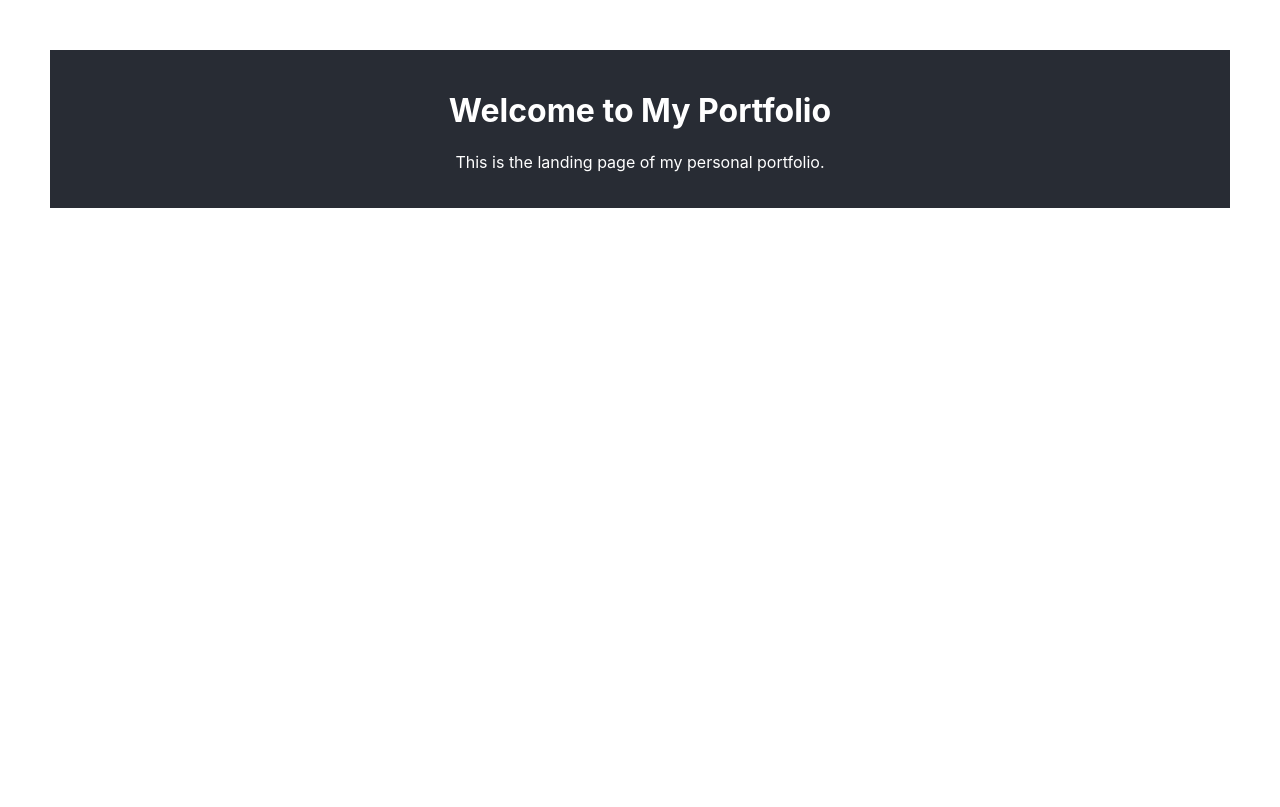
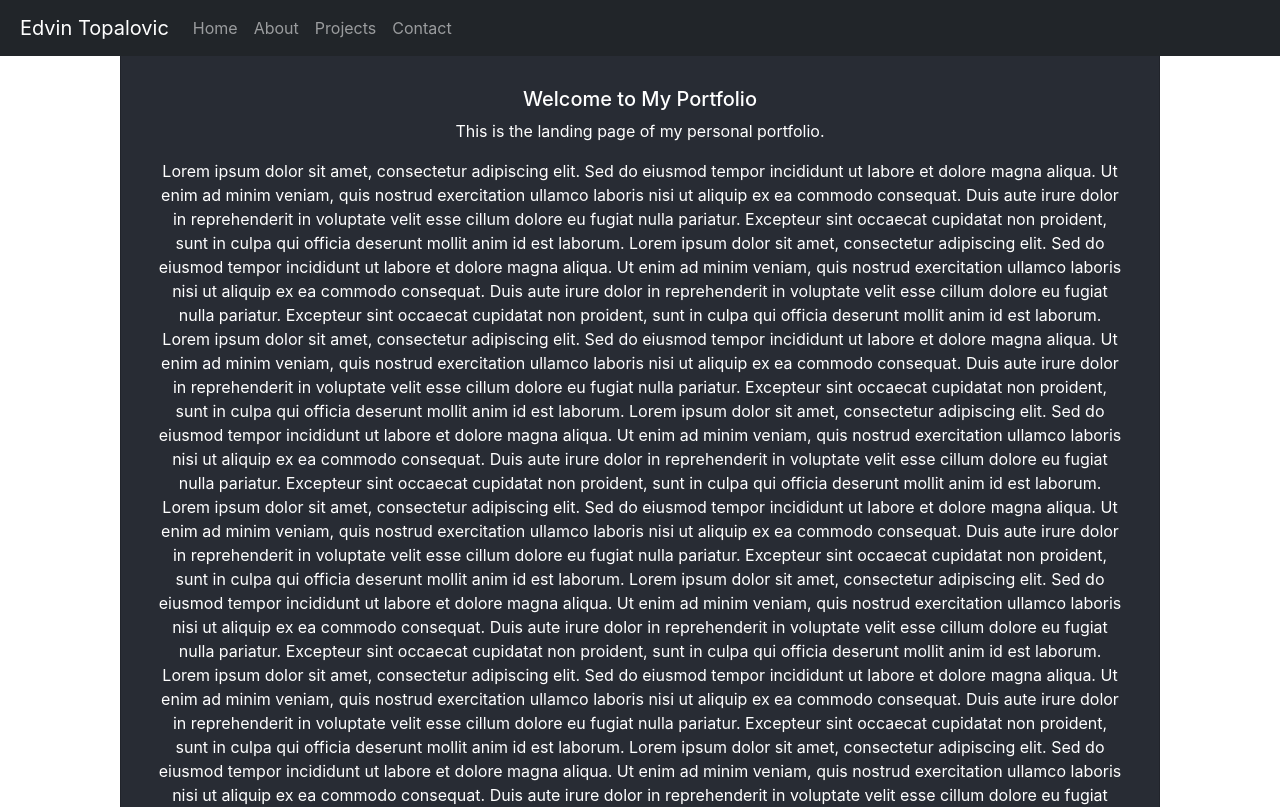
Before and after one commit to edvintopa/edvintopa, a React (Create React App) app: page / in a window 1280 px wide. Shown: the top 807 px of the page. Built offline with nearby package versions, Linux system fonts and the light colour scheme.

Commit message:
added header

```diff
--- a/package.json
+++ b/package.json
@@ -7,7 +7,9 @@
     "@testing-library/jest-dom": "^5.17.0",
     "@testing-library/react": "^13.4.0",
     "@testing-library/user-event": "^13.5.0",
+    "bootstrap": "^5.3.3",
     "react": "^19.0.0",
+    "react-bootstrap": "^2.10.7",
     "react-dom": "^19.0.0",
     "react-scripts": "^5.0.1",
     "web-vitals": "^2.1.4"
--- a/src/App.js
+++ b/src/App.js
@@ -1,10 +1,12 @@
 import React from 'react';
 import './App.css';
+import Header from './components/Header/Header.js';
 import LandingPage from './pages/LandingPage/LandingPage.js';
 
 function App() {
   return (
     <div className="App">
+      <Header />
       <LandingPage />
     </div>
   );
--- /dev/null
+++ b/src/components/Header/Header.css
@@ -0,0 +1,5 @@
+.navbar {
+    margin-bottom: 20px;
+    padding-left: 20px;
+    padding-right: 20px;
+  }
--- /dev/null
+++ b/src/components/Header/Header.js
@@ -0,0 +1,22 @@
+import React from 'react';
+import { Navbar, Nav } from 'react-bootstrap';
+import './Header.css';
+
+function Header() {
+  return (
+    <Navbar bg="dark" variant="dark" expand="lg" fixed="top">
+      <Navbar.Brand href="/">Edvin Topalovic</Navbar.Brand>
+      <Navbar.Toggle aria-controls="basic-navbar-nav" />
+      <Navbar.Collapse id="basic-navbar-nav">
+        <Nav className="ml-auto">
+          <Nav.Link href="#home">Home</Nav.Link>
+          <Nav.Link href="#about">About</Nav.Link>
+          <Nav.Link href="#projects">Projects</Nav.Link>
+          <Nav.Link href="#contact">Contact</Nav.Link>
+        </Nav>
+      </Navbar.Collapse>
+    </Navbar>
+  );
+}
+
+export default Header;
--- a/src/index.js
+++ b/src/index.js
@@ -1,3 +1,4 @@
+import 'bootstrap/dist/css/bootstrap.min.css';
 import React from 'react';
 import ReactDOM from 'react-dom/client';
 import './index.css';
--- a/src/pages/LandingPage/LandingPage.js
+++ b/src/pages/LandingPage/LandingPage.js
@@ -1,14 +1,31 @@
 import React from 'react';
+import { Container, Card, Button } from 'react-bootstrap';
 import './LandingPage.css';
 
 function LandingPage() {
   return (
-    <div className="landing-page">
-      <header className="landing-header">
-        <h1>Welcome to My Portfolio</h1>
-        <p>This is the landing page of my personal portfolio.</p>
-      </header>
-    </div>
+    <Container className="landing-page">
+      <Card className="landing-header">
+        <Card.Body>
+          <Card.Title>Welcome to My Portfolio</Card.Title>
+          <Card.Text>This is the landing page of my personal portfolio.</Card.Text>
+          <Card.Text>
+          Lorem ipsum dolor sit amet, consectetur adipiscing elit. Sed do eiusmod tempor incididunt ut labore et dolore magna aliqua. Ut enim ad minim veniam, quis nostrud exercitation ullamco laboris nisi ut aliquip ex ea commodo consequat. Duis aute irure dolor in reprehenderit in voluptate velit esse cillum dolore eu fugiat nulla pariatur. Excepteur sint occaecat cupidatat non proident, sunt in culpa qui officia deserunt mollit anim id est laborum.
+          Lorem ipsum dolor sit amet, consectetur adipiscing elit. Sed do eiusmod tempor incididunt ut labore et dolore magna aliqua. Ut enim ad minim veniam, quis nostrud exercitation ullamco laboris nisi ut aliquip ex ea commodo consequat. Duis aute irure dolor in reprehenderit in voluptate velit esse cillum dolore eu fugiat nulla pariatur. Excepteur sint occaecat cupidatat non proident, sunt in culpa qui officia deserunt mollit anim id est laborum.
+          Lorem ipsum dolor sit amet, consectetur adipiscing elit. Sed do eiusmod tempor incididunt ut labore et dolore magna aliqua. Ut enim ad minim veniam, quis nostrud exercitation ullamco laboris nisi ut aliquip ex ea commodo consequat. Duis aute irure dolor in reprehenderit in voluptate velit esse cillum dolore eu fugiat nulla pariatur. Excepteur sint occaecat cupidatat non proident, sunt in culpa qui officia deserunt mollit anim id est laborum.
+          Lorem ipsum dolor sit amet, consectetur adipiscing elit. Sed do eiusmod tempor incididunt ut labore et dolore magna aliqua. Ut enim ad minim veniam, quis nostrud exercitation ullamco laboris nisi ut aliquip ex ea commodo consequat. Duis aute irure dolor in reprehenderit in voluptate velit esse cillum dolore eu fugiat nulla pariatur. Excepteur sint occaecat cupidatat non proident, sunt in culpa qui officia deserunt mollit anim id est laborum.
+          Lorem ipsum dolor sit amet, consectetur adipiscing elit. Sed do eiusmod tempor incididunt ut labore et dolore magna aliqua. Ut enim ad minim veniam, quis nostrud exercitation ullamco laboris nisi ut aliquip ex ea commodo consequat. Duis aute irure dolor in reprehenderit in voluptate velit esse cillum dolore eu fugiat nulla pariatur. Excepteur sint occaecat cupidatat non proident, sunt in culpa qui officia deserunt mollit anim id est laborum.
+          Lorem ipsum dolor sit amet, consectetur adipiscing elit. Sed do eiusmod tempor incididunt ut labore et dolore magna aliqua. Ut enim ad minim veniam, quis nostrud exercitation ullamco laboris nisi ut aliquip ex ea commodo consequat. Duis aute irure dolor in reprehenderit in voluptate velit esse cillum dolore eu fugiat nulla pariatur. Excepteur sint occaecat cupidatat non proident, sunt in culpa qui officia deserunt mollit anim id est laborum.
+          Lorem ipsum dolor sit amet, consectetur adipiscing elit. Sed do eiusmod tempor incididunt ut labore et dolore magna aliqua. Ut enim ad minim veniam, quis nostrud exercitation ullamco laboris nisi ut aliquip ex ea commodo consequat. Duis aute irure dolor in reprehenderit in voluptate velit esse cillum dolore eu fugiat nulla pariatur. Excepteur sint occaecat cupidatat non proident, sunt in culpa qui officia deserunt mollit anim id est laborum.
+          Lorem ipsum dolor sit amet, consectetur adipiscing elit. Sed do eiusmod tempor incididunt ut labore et dolore magna aliqua. Ut enim ad minim veniam, quis nostrud exercitation ullamco laboris nisi ut aliquip ex ea commodo consequat. Duis aute irure dolor in reprehenderit in voluptate velit esse cillum dolore eu fugiat nulla pariatur. Excepteur sint occaecat cupidatat non proident, sunt in culpa qui officia deserunt mollit anim id est laborum.
+          Lorem ipsum dolor sit amet, consectetur adipiscing elit. Sed do eiusmod tempor incididunt ut labore et dolore magna aliqua. Ut enim ad minim veniam, quis nostrud exercitation ullamco laboris nisi ut aliquip ex ea commodo consequat. Duis aute irure dolor in reprehenderit in voluptate velit esse cillum dolore eu fugiat nulla pariatur. Excepteur sint occaecat cupidatat non proident, sunt in culpa qui officia deserunt mollit anim id est laborum.
+          Lorem ipsum dolor sit amet, consectetur adipiscing elit. Sed do eiusmod tempor incididunt ut labore et dolore magna aliqua. Ut enim ad minim veniam, quis nostrud exercitation ullamco laboris nisi ut aliquip ex ea commodo consequat. Duis aute irure dolor in reprehenderit in voluptate velit esse cillum dolore eu fugiat nulla pariatur. Excepteur sint occaecat cupidatat non proident, sunt in culpa qui officia deserunt mollit anim id est laborum.
+          Lorem ipsum dolor sit amet, consectetur adipiscing elit. Sed do eiusmod tempor incididunt ut labore et dolore magna aliqua. Ut enim ad minim veniam, quis nostrud exercitation ullamco laboris nisi ut aliquip ex ea commodo consequat. Duis aute irure dolor in reprehenderit in voluptate velit esse cillum dolore eu fugiat nulla pariatur. Excepteur sint occaecat cupidatat non proident, sunt in culpa qui officia deserunt mollit anim id est laborum.
+          </Card.Text>
+          <Button variant="primary">Learn more</Button>
+        </Card.Body>
+      </Card>
+    </Container>
   );
 }
 
```
Also changed, not shown: 1 other file (tests, documents, lock files or other folders).
